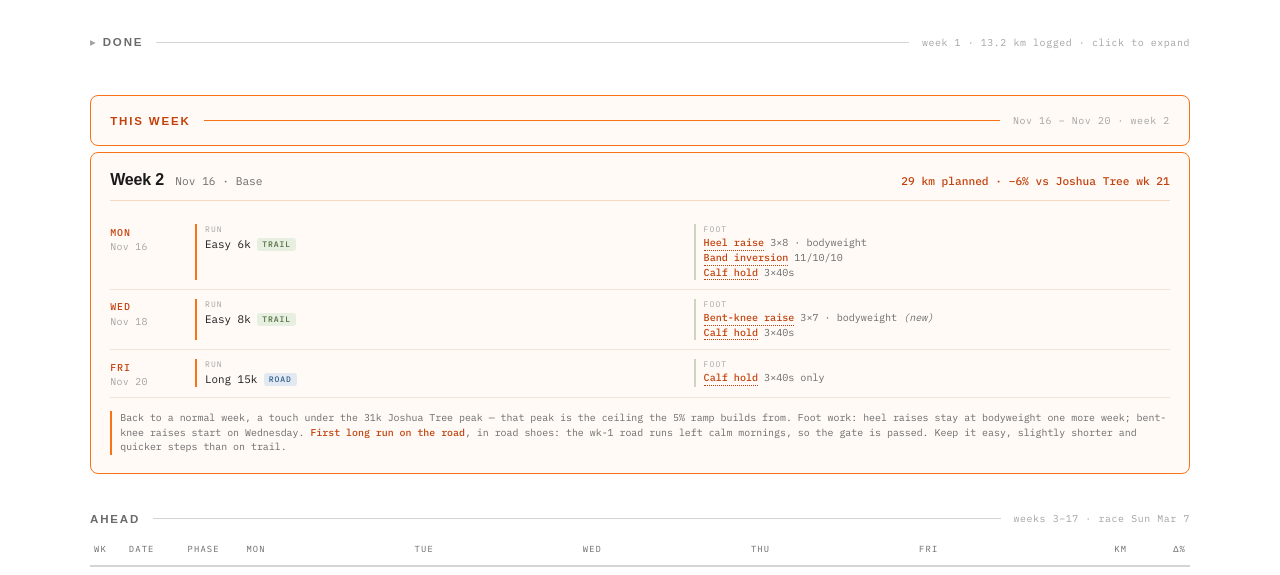
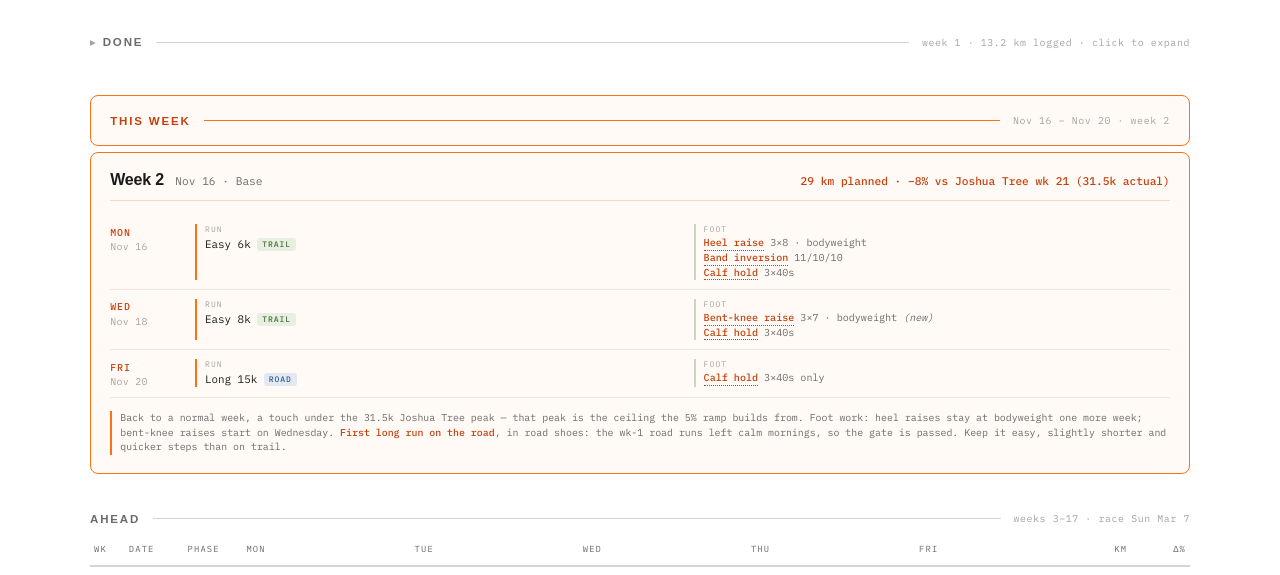
Before and after one commit to sheymans/sheymans.github.io, a plain HTML site: page running/la-marathon-2027/index.html in a window 1280 px wide. Shown: the part 212-787 px from the top of the page. Drawn offline with Linux system fonts and the light colour scheme; a web font is replaced by a local one.

Commit message:
Use Joshua Tree wk 21's actual 31.5k as week 2's baseline (−8%)
Co-Authored-By: Claude Opus 5.5 <noreply@anthropic.com>

```diff
--- a/running/la-marathon-2027/index.html
+++ b/running/la-marathon-2027/index.html
@@ -288,11 +288,11 @@ html{scroll-behavior:smooth}
 
   <div class="band now" id="week"><span class="lbl">This week</span><span class="rule"></span><span class="cnt">Nov 16 &ndash; Nov 20 &middot; week 2</span></div>
     <div class="now">
-      <div class="hd"><span class="t1">Week 2</span><span class="t2">Nov 16 &middot; Base</span><span class="t3">29 km planned &middot; &minus;6% vs Joshua Tree wk 21</span></div>
+      <div class="hd"><span class="t1">Week 2</span><span class="t2">Nov 16 &middot; Base</span><span class="t3">29 km planned &middot; &minus;8% vs Joshua Tree wk 21 (31.5k actual)</span></div>
       <div class="dayrow"><div class="dn">MON<span class="dd">Nov 16</span></div><div class="cells"><div class="blk run"><span class="tag">RUN</span><span class="plan">Easy 6k<span class="sf tr">trail</span></span></div><div class="blk foot"><span class="tag">FOOT</span><span class="i"><button class="exb" type="button" popovertarget="ex-heel">Heel raise</button> 3×8 · bodyweight</span><span class="i"><button class="exb" type="button" popovertarget="ex-band">Band inversion</button> 11/10/10</span><span class="i"><button class="exb" type="button" popovertarget="ex-hold">Calf hold</button> 3×40s</span></div></div></div>
       <div class="dayrow"><div class="dn">WED<span class="dd">Nov 18</span></div><div class="cells"><div class="blk run"><span class="tag">RUN</span><span class="plan">Easy 8k<span class="sf tr">trail</span></span></div><div class="blk foot"><span class="tag">FOOT</span><span class="i"><button class="exb" type="button" popovertarget="ex-bent">Bent-knee raise</button> 3×7 · bodyweight <i>(new)</i></span><span class="i"><button class="exb" type="button" popovertarget="ex-hold">Calf hold</button> 3×40s</span></div></div></div>
       <div class="dayrow"><div class="dn">FRI<span class="dd">Nov 20</span></div><div class="cells"><div class="blk run"><span class="tag">RUN</span><span class="plan">Long 15k<span class="sf rd">road</span></span></div><div class="blk foot"><span class="tag">FOOT</span><span class="i"><button class="exb" type="button" popovertarget="ex-hold">Calf hold</button> 3×40s only</span></div></div></div>
-      <div class="note">Back to a normal week, a touch under the 31k Joshua Tree peak — that peak is the ceiling the 5% ramp builds from. Foot work: heel raises stay at bodyweight one more week; bent-knee raises start on Wednesday. <b>First long run on the road</b>, in road shoes: the wk-1 road runs left calm mornings, so the gate is passed. Keep it easy, slightly shorter and quicker steps than on trail.</div>
+      <div class="note">Back to a normal week, a touch under the 31.5k Joshua Tree peak — that peak is the ceiling the 5% ramp builds from. Foot work: heel raises stay at bodyweight one more week; bent-knee raises start on Wednesday. <b>First long run on the road</b>, in road shoes: the wk-1 road runs left calm mornings, so the gate is passed. Keep it easy, slightly shorter and quicker steps than on trail.</div>
     </div>
 
   <div class="band" id="ahead"><span class="lbl">Ahead</span><span class="rule"></span><span class="cnt">weeks 3&ndash;17 &middot; race Sun Mar 7</span></div>
```
